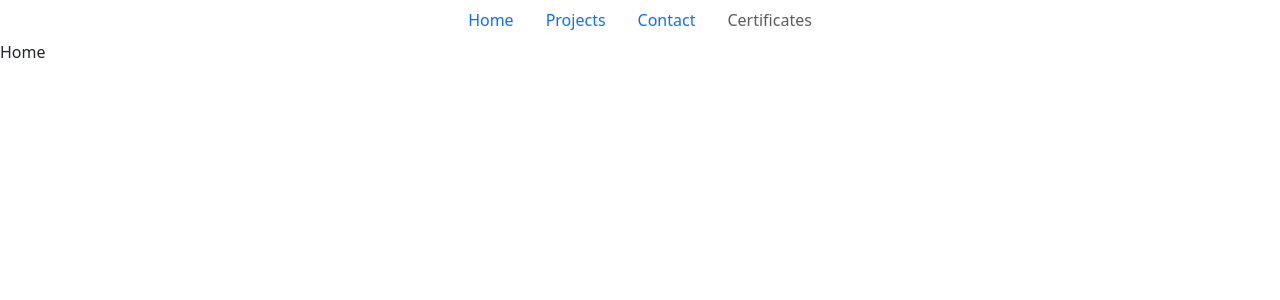
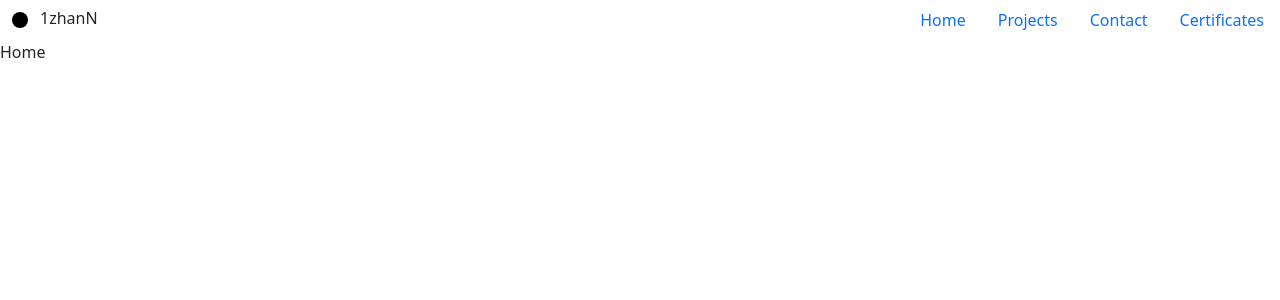
Before and after one commit to 1zhanN/Portfolio, a React (Vite) app in the folder frontend/: page / in a window 1280 px wide. Shown: the top 300 px of the page. Built offline with nearby package versions, Linux system fonts and the light colour scheme.

Commit message:
updated Navbar
-uploadated file loader so i can import svg (vite)
-worked with circle svg
-made navbar

```diff
--- a/frontend/package.json
+++ b/frontend/package.json
@@ -23,6 +23,7 @@
     "eslint-plugin-react": "^7.34.1",
     "eslint-plugin-react-hooks": "^4.6.0",
     "eslint-plugin-react-refresh": "^0.4.6",
+    "file-loader": "^6.2.0",
     "vite": "^5.2.0"
   }
 }
--- a/frontend/src/components/Navbar/Navbar.jsx
+++ b/frontend/src/components/Navbar/Navbar.jsx
@@ -1,31 +1,38 @@
 import React from "react";
 import "bootstrap/dist/css/bootstrap.min.css";
 import "./Navbar.css";
+import logo from "/src/assets/logo.svg";
 
 const Navbar = () => {
   return (
     <div>
-      <ul class="nav justify-content-center">
-        <li class="nav-item">
-          <a class="nav-link active" href="#">
+      <ul className="nav justify-content-between">
+        <li className="nav-item">
+          <img src={logo} style={{ padding: "10px" }} />
+          1zhanN
+        </li>
+        <div className="d-flex">
+          <li className="nav-item">
+            <a className="nav-link active" href="#">
               Home
             </a>
           </li>
-        <li class="nav-item">
-          <a class="nav-link" href="#">
+          <li className="nav-item">
+            <a className="nav-link" href="#">
               Projects
             </a>
           </li>
-        <li class="nav-item">
-          <a class="nav-link" href="#">
+          <li className="nav-item">
+            <a className="nav-link" href="#">
               Contact
             </a>
           </li>
-        <li class="nav-item">
-          <a class="nav-link disabled" href="#">
+          <li className="nav-item">
+            <a className="nav-link " href="#">
               Certificates
             </a>
           </li>
+        </div>
       </ul>
     </div>
   );
--- /dev/null
+++ b/frontend/webpack.config.js
@@ -0,0 +1,14 @@
+module.exports = {
+    module: {
+      rules: [
+        {
+          test: /\.(png|jpe?g|gif)$/i,
+          use: [
+            {
+              loader: "file-loader",
+            },
+          ],
+        },
+      ],
+    },
+  };
```
Also changed, not shown: frontend/src/assets/logo.svg (added), 1 other file (tests, documents, lock files or other folders). Lines whose indentation alone changed are shown as unchanged.
